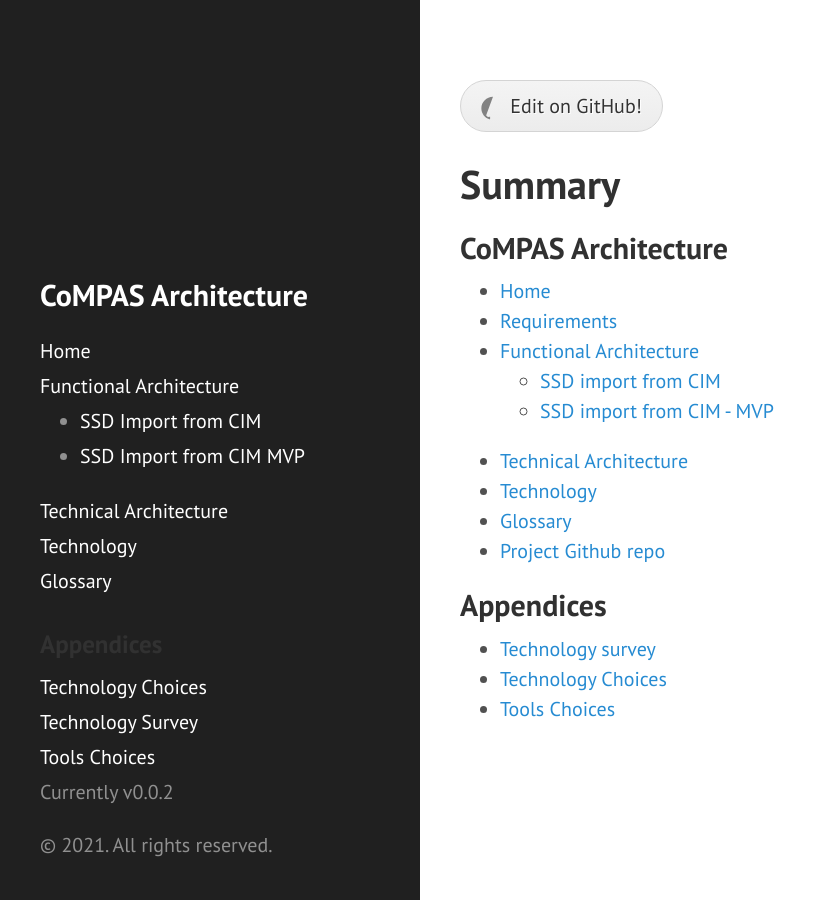
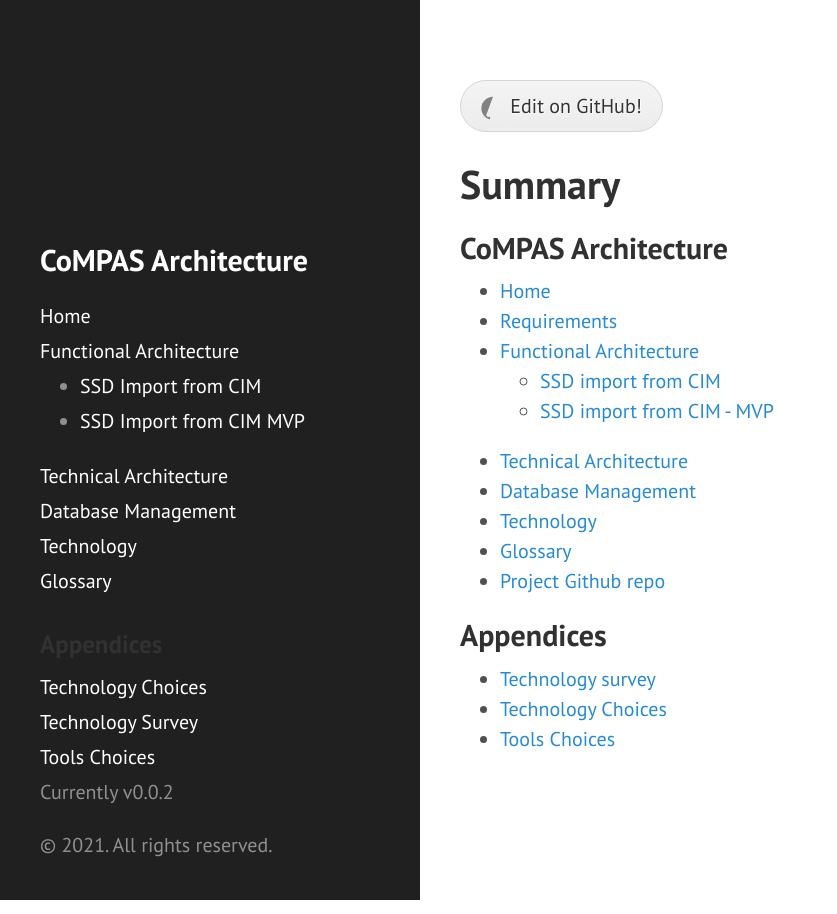
Before and after one commit to com-pas/compas-architecture, a Jekyll site: the page built from SUMMARY.md, in a window 1280 px wide. Shown: the whole page, without its empty margins (0-837 px from the left). Built offline with Jekyll 4.4.1, drawn with Linux system fonts in a browser that asks for light colours; our own code applies the rules of GitHub Pages for plain Markdown files.

Commit message:
Added basic Database Management page
Signed-off-by: Rob Tjalma <rob@tjalma.com>

```diff
--- a/SUMMARY.md
+++ b/SUMMARY.md
@@ -9,6 +9,7 @@
     * [SSD import from CIM](CIM_61850_MAPPING.md)
     * [SSD import from CIM - MVP](CIM_61850_MAPPING_MVP.md)
 * [Technical Architecture](TECHNICAL_ARCHITECTURE.md)
+* [Database Management](DATABASE_MANAGEMENT.md)
 * [Technology](TECHNOLOGY.md)
 * [Glossary](GLOSSARY.md)
 * [Project Github repo](https://github.com/com-pas/)
--- a/_includes/sidebar.html
+++ b/_includes/sidebar.html
@@ -21,6 +21,7 @@
         </li>
       </ul>
       <a class="sidebar-nav-item{% if page.url == "TECHNICAL_ARCHITECTURE.html" %} active{% endif %}" href="{{ site.baseurl }}/TECHNICAL_ARCHITECTURE.html">Technical Architecture</a>
+      <a class="sidebar-nav-item{% if page.url == "DATABASE_MANAGEMENT.html" %} active{% endif %}" href="{{ site.baseurl }}/DATABASE_MANAGEMENT.html">Database Management</a>
       <a class="sidebar-nav-item{% if page.url == "TECHNOLOGY.html" %} active{% endif %}" href="{{ site.baseurl }}/TECHNOLOGY.html">Technology</a>
       <a class="sidebar-nav-item{% if page.url == "GLOSSARY.html" %} active{% endif %}" href="{{ site.baseurl }}/GLOSSARY.html">Glossary</a>
       <H3>Appendices</H3>
```
Also changed, not shown: DATABASE_MANAGEMENT.md (added, +1 -0 lines).
